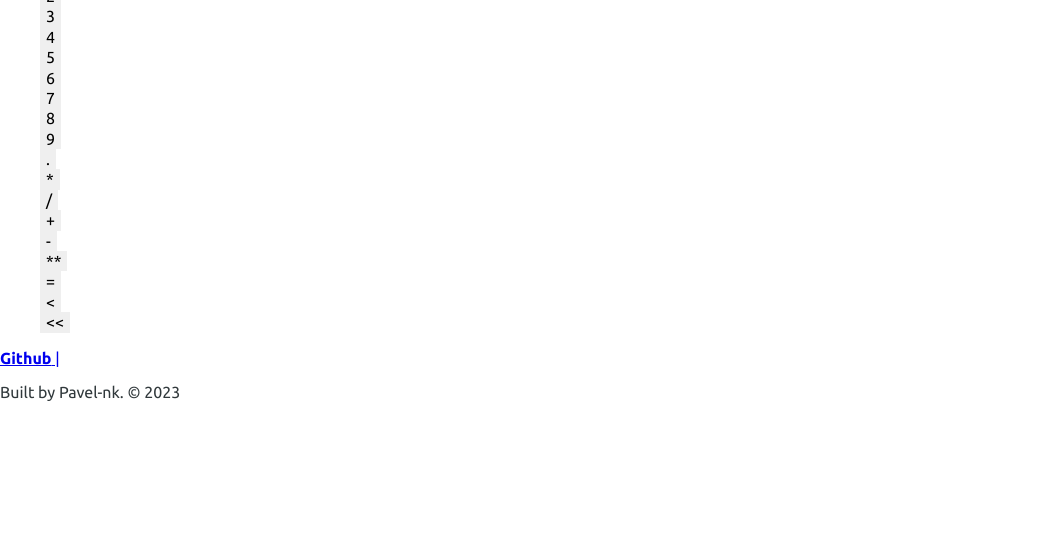
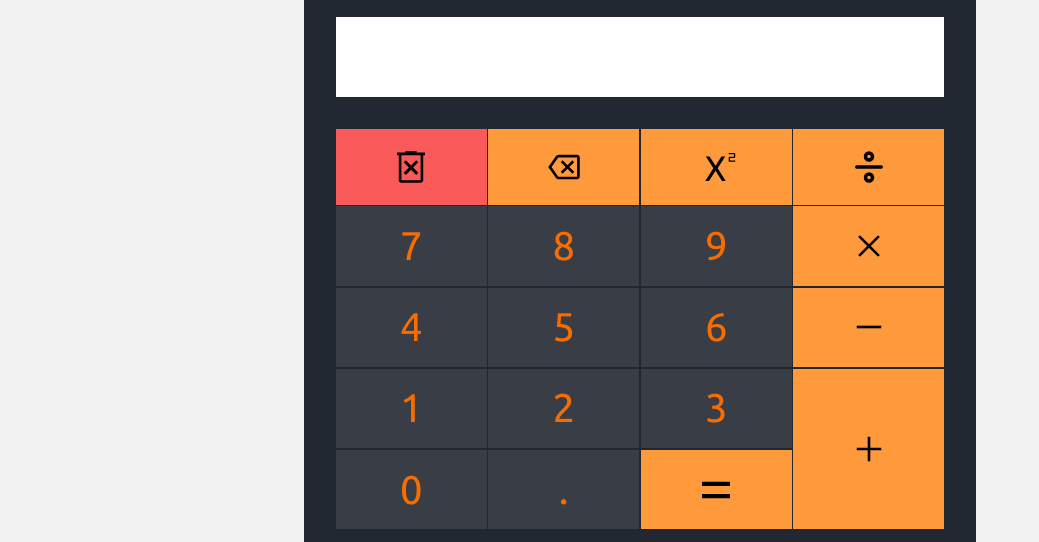
Before and after one commit to Pavel-nk95/odin-calculator, a website: page src/index.html in a window 1280 px wide. Shown: the part 132-674 px from the top of the page, without its empty margins (0-1039 px from the left). Drawn offline with Linux system fonts and the light colour scheme.

Commit message:
feat: main layout is created

```diff
--- a/src/index.html
+++ b/src/index.html
@@ -11,7 +11,7 @@
       href="https://fonts.googleapis.com/css2?family=Ubuntu:wght@300;400;700&display=swap"
       rel="stylesheet"
     />
-    <link rel="icon" href="./svg/favicon.svg" sizes="any" type="image/svg+xml" />
+    <link rel="icon" href="./svg/calculator.svg" sizes="any" type="image/svg+xml" />
     <link rel="stylesheet" href="./styles/normalize.css" />
     <link rel="stylesheet" href="./styles/app.css" />
   </head>
@@ -19,38 +19,54 @@
     <div class="container">
       <div class="calculator">
         <header class="header">
-          <h1 class="title">calculator</h1>
+          <h1 class="title">Odin calculator</h1>
         </header>
         <main>
           <div class="field">
-            <input class="input" type="text" />
+            <input class="input" type="text" dir="rtl" />
           </div>
           <div class="inner">
-            <ul class="buttons">
-              <li><button class="btn btn--num" id="num-0">0</button></li>
-              <li><button class="btn btn--num" id="num-1">1</button></li>
-              <li><button class="btn btn--num" id="num-2">2</button></li>
-              <li><button class="btn btn--num" id="num-3">3</button></li>
-              <li><button class="btn btn--num" id="num-4">4</button></li>
-              <li><button class="btn btn--num" id="num-5">5</button></li>
-              <li><button class="btn btn--num" id="num-6">6</button></li>
-              <li><button class="btn btn--num" id="num-7">7</button></li>
-              <li><button class="btn btn--num" id="num-8">8</button></li>
-              <li><button class="btn btn--num" id="num-9">9</button></li>
-              <li><button class="btn btn--decimal" id="decimal">.</button></li>
-              <li><button class="btn btn--operator" id="multiply">*</button></li>
-              <li><button class="btn btn--operator" id="divide">/</button></li>
-              <li><button class="btn btn--operator" id="plus">+</button></li>
-              <li><button class="btn btn--operator" id="minus">-</button></li>
-              <li><button class="btn btn--operator" id="power">**</button></li>
-              <li><button class="btn btn--equal" id="equal">=</button></li>
-              <li><button class="btn btn--clear" id="clear"><</button></li>
-              <li><button class="btn btn--backspace" id="backspace"><<</button></li>
+            <div class="buttons">
+              <button class="btn btn--num" id="num-0">0</button>
+              <button class="btn btn--num" id="num-1">1</button>
+              <button class="btn btn--num" id="num-2">2</button>
+              <button class="btn btn--num" id="num-3">3</button>
+              <button class="btn btn--num" id="num-4">4</button>
+              <button class="btn btn--num" id="num-5">5</button>
+              <button class="btn btn--num" id="num-6">6</button>
+              <button class="btn btn--num" id="num-7">7</button>
+              <button class="btn btn--num" id="num-8">8</button>
+              <button class="btn btn--num" id="num-9">9</button>
+              <button class="btn btn--decimal" id="decimal">.</button>
+              <button class="btn btn--operator" id="multiply">
+                <img src="./svg/multiply.svg" alt="multiply">
+              </button>
+              <button class="btn btn--operator" id="divide">
+                <img src="./svg/divide.svg" alt="divide">
+              </button>
+              <button class="btn btn--operator" id="plus">
+                <img src="./svg/add.svg" alt="plus">
+              </button>
+              <button class="btn btn--operator" id="minus">
+                <img src="./svg/remove.svg" alt="minus">
+              </button>
+              <button class="btn btn--operator" id="power">
+                <img src="./svg/superscript.svg" alt="power">
+              </button>
+              <button class="btn btn--equal" id="equal">
+                <img src="./svg/equal.svg" alt="equal">
+              </button>
+              <button class="btn btn--clear" id="clear">
+                <img src="./svg/delete.svg" alt="clear">
+              </button>
+              <button class="btn btn--backspace" id="backspace">
+                <img src="./svg/backspace.svg" alt="backspace">
+              </button>
             </ul>
           </div>
         </main>
         <footer class="footer">
-          <a class="footer__link" href="http://"><b>Github</b> &#124;</a>
+          <a class="footer__link" href="http://"><img src="./svg/github.svg" alt="github">&#160;Github&#160;&#160;</a>
           <p class="footer__text">Built by Pavel-nk. &#169; 2023</p>
         </footer>
       </div>
--- a/src/styles/app.scss
+++ b/src/styles/app.scss
@@ -1,5 +1,10 @@
 :root {
-  --text-color: #31393c;
+  --text-color: #f96d00;
+  --bg-main-color: #f2f2f2;
+  --bg-calc-color: #222831;
+  --bg-btn-color: #393e46;
+  --bg-light-orange: #ff9a3c;
+  --bg-red: #f95959;
 }
 
 * {
@@ -11,6 +16,7 @@ body {
   margin: 0;
   padding: 0;
   font-family: 'Ubuntu', system-ui, sans-serif;
+  background-color: var(--bg-main-color);
 }
 
 h1,
@@ -37,8 +43,170 @@ button {
 
 .container {
   display: flex;
-  width: 100vh;
-  height: 100vh;
   justify-content: center;
   align-items: center;
+  height: 100vh;
 }
+
+.calculator {
+  background-color: var(--bg-calc-color);
+  padding: 2rem;
+}
+
+.inner {
+  margin-top: 2rem;
+}
+
+.buttons {
+  display: grid;
+  gap: 0.1rem;
+  min-height: 25rem;
+  grid-template:
+    'clear backspace power divide'
+    'seven eigth nine multiply'
+    'four five six minus'
+    'one two three plus'
+    'zero decimal equal plus';
+}
+
+#decimal {
+  grid-area: decimal;
+}
+
+#multiply {
+  grid-area: multiply;
+}
+
+#divide {
+  grid-area: divide;
+}
+
+#plus {
+  grid-area: plus;
+}
+
+#minus {
+  grid-area: minus;
+}
+
+#power {
+  grid-area: power;
+}
+
+#equal {
+  grid-area: equal;
+}
+
+#clear {
+  grid-area: clear;
+}
+
+#num-0 {
+  grid-area: zero;
+}
+
+#num-1 {
+  grid-area: one;
+}
+
+#num-2 {
+  grid-area: two;
+}
+
+#num-3 {
+  grid-area: three;
+}
+
+#num-4 {
+  grid-area: four;
+}
+
+#num-5 {
+  grid-area: five;
+}
+
+#num-6 {
+  grid-area: six;
+}
+
+#num-7 {
+  grid-area: seven;
+}
+
+#num-8 {
+  grid-area: eigth;
+}
+
+#num-9 {
+  grid-area: nine;
+}
+
+.title {
+  color: var(--text-color);
+  text-align: center;
+  font-size: 3rem;
+  margin-bottom: 2rem;
+}
+
+.btn {
+  display: flex;
+  justify-content: center;
+  align-items: center;
+  font-size: 2.5rem;
+  cursor: pointer;
+  transition: filter 0.3s;
+  border: none;
+  outline: none;
+  color: var(--text-color);
+  background-color: var(--bg-btn-color);
+  &:hover {
+    filter: brightness(80%);
+  }
+  &:active {
+    filter: brightness(100%);
+  }
+  &--operator {
+    background-color: var(--bg-light-orange);
+  }
+  &--equal {
+    background-color: var(--bg-light-orange);
+  }
+  &--clear {
+    background-color: var(--bg-red);
+  }
+  &--backspace {
+    background-color: var(--bg-light-orange);
+  }
+  & img {
+    width: 42px;
+    height: 42px;
+  }
+}
+
+.input {
+  font-size: 2.5rem;
+  height: 5rem;
+  width: 100%;
+  border: none;
+  outline: none;
+}
+
+.footer {
+  display: flex;
+  justify-content: center;
+  align-items: center;
+  margin-top: 1rem;
+  &__link {
+    font-size: 1.2rem;
+    font-weight: bold;
+    text-decoration: none;
+    color: var(--bg-red);
+    & img {
+      width: 1.1rem;
+      height: 1.1rem;
+    }
+  }
+  &__text {
+    font-size: 1.2rem;
+  }
+}
```
Also changed, not shown: src/styles/app.css, src/svg/add.svg (added), src/svg/backspace.svg (added), src/svg/calculator.svg (added), src/svg/delete.svg (added), src/svg/divide.svg (added), src/svg/equal.svg (added), src/svg/github.svg (added), src/svg/multiply.svg (added), src/svg/remove.svg (added), src/svg/superscript.svg (added), 1 other file.
